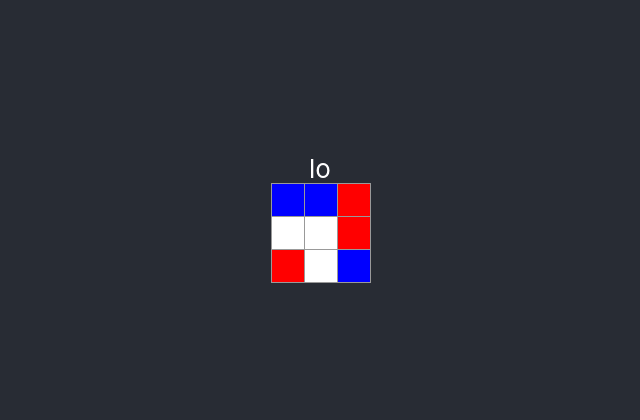
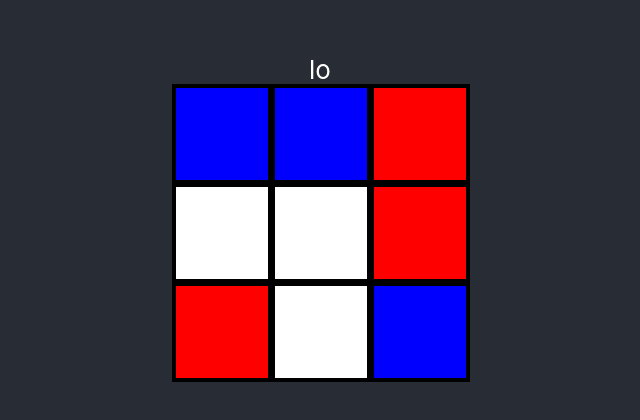
Before and after one commit to TristanSn/projet_Chasse_Taupe, a React (Create React App) app: page / in a window 1280 px wide. Shown: the part 182-602 px from the top of the page, without its empty margins (320-960 px from the left). Built offline with nearby package versions, Linux system fonts and the light colour scheme.

Commit message:
v1.3 //modif css

```diff
--- a/src/App.css
+++ b/src/App.css
@@ -10,7 +10,7 @@
 .square {
   background-image: url(image/Taupe.png);
 /*  background: #000;*/
-  border: 1px solid #999;
+  /*border: 1px solid #999;
   float: left;
   font-size: 24px;
   font-weight: bold;
@@ -20,7 +20,18 @@
   margin-top: -1px;
   padding: 0;
   text-align: center;
-  width: 34px;
+  width: 34px;*/
+  border: 4px solid #000;
+  float: left;
+  font-size: 24px;
+  font-weight: bold;
+  line-height: 100px;
+  height: 100px;
+  margin-right: -1px;
+  margin-top: -1px;
+  padding: 0;
+  text-align: center;
+  width: 100px;
 }
 
 @media (prefers-reduced-motion: no-preference) {
```
